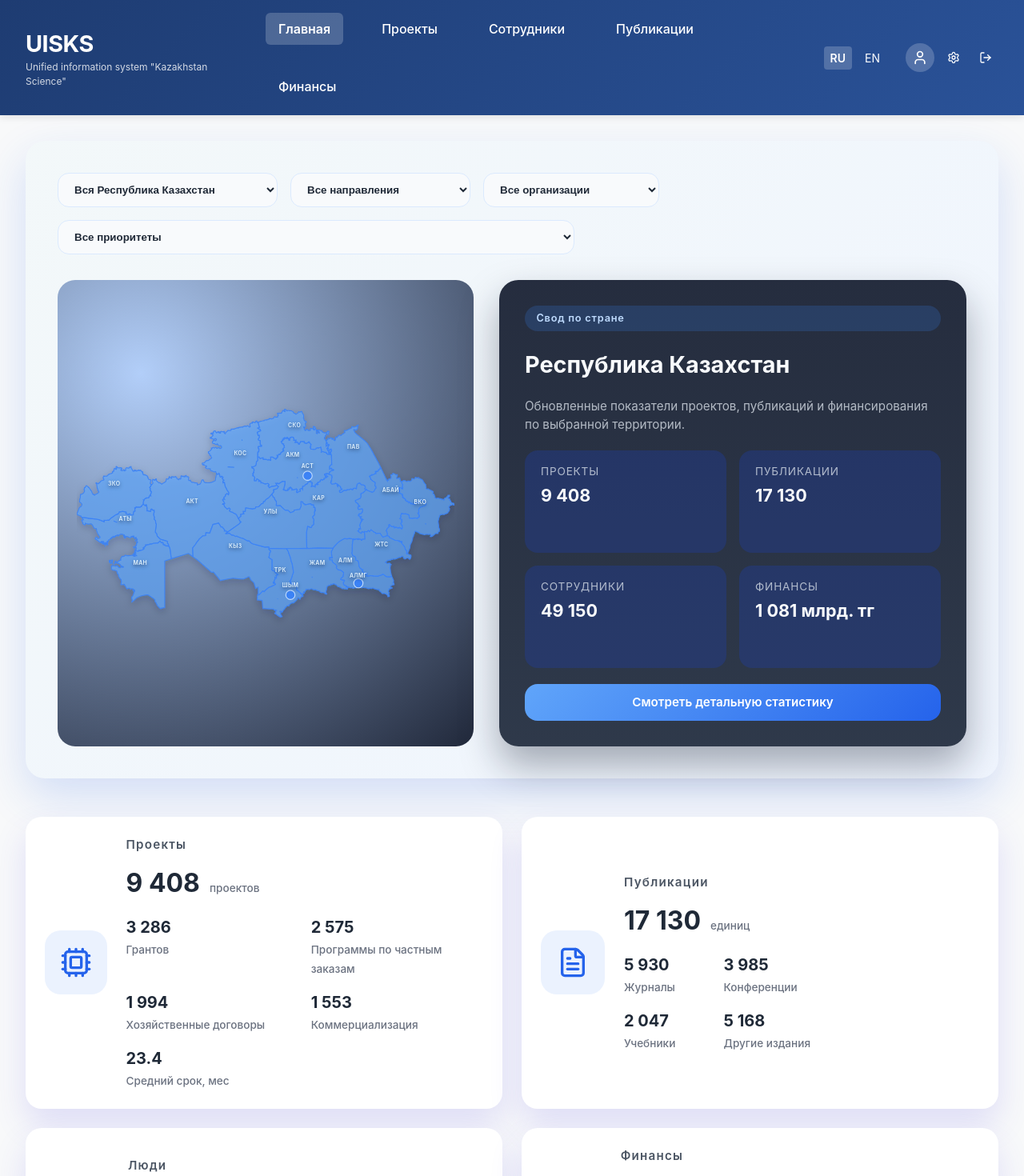
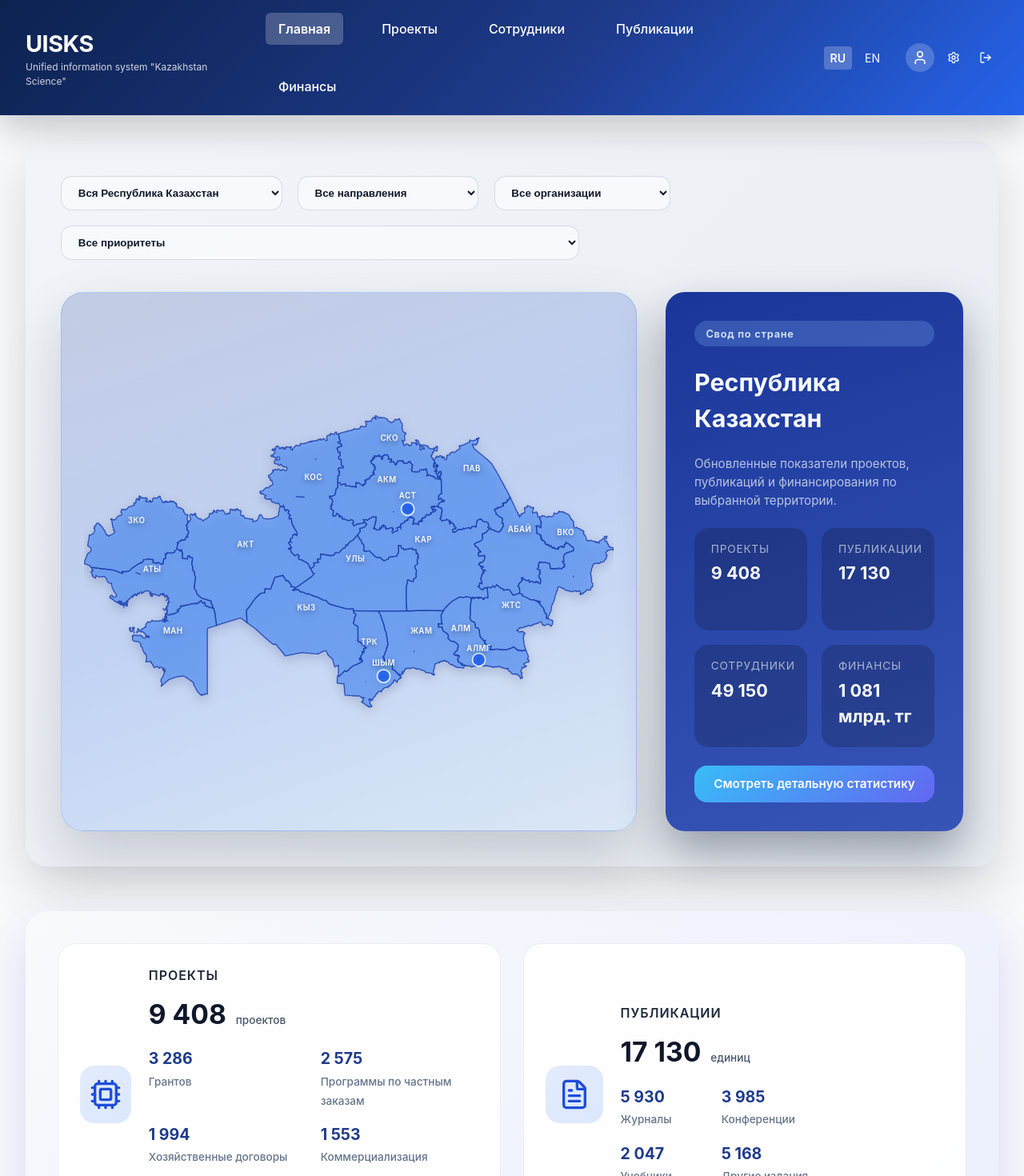
Before and after one commit to stw05/stivs-front-end, a React (Vite) app: page / in a window 1280 px wide. Shown: the top 1470 px of the page at 80% size. Built offline with nearby package versions, Linux system fonts and the light colour scheme.

Commit message:
feat: redesign home page, footer and header

```diff
--- a/src/components/Home/KazakhstanMap.css
+++ b/src/components/Home/KazakhstanMap.css
@@ -1,11 +1,13 @@
 .map-svg {
   width: 100%;
   height: auto;
-  max-width: 520px;
-  border-radius: 22px;
-  background: radial-gradient(circle at 20% 20%, rgba(59, 130, 246, 0.35), rgba(15, 23, 42, 0.92));
-  padding: 1.5rem;
+  max-width: 720px;
+  border-radius: 28px;
+  background: transparent;
+  padding: 0;
   box-sizing: border-box;
+  box-shadow: none;
+  border: none;
 }
 
 .region-group {
@@ -13,30 +15,30 @@
 }
 
 .region-shape {
-  fill: rgba(96, 165, 250, 0.7);
-  stroke: rgba(59, 130, 246, 0.9);
-  stroke-width: 2;
+  fill: rgba(59, 130, 246, 0.55);
+  stroke: rgba(30, 64, 175, 0.88);
+  stroke-width: 1.65;
   transition: fill 0.2s ease, transform 0.2s ease, stroke 0.2s ease;
 }
 
 .region-shape.hovered {
-  fill: rgba(147, 197, 253, 0.85);
+  fill: rgba(96, 165, 250, 0.7);
   stroke: #bfdbfe;
 }
 
 .region-shape.selected {
-  fill: #2563eb;
-  stroke: #60a5fa;
+  fill: #1e3a8a;
+  stroke: #dbeafe;
   transform: translateY(-2px);
 }
 
 .region-label {
   font-size: 0.75rem;
   font-weight: 600;
-  fill: #e0f2fe;
+  fill: #f8fafc;
   text-anchor: middle;
   pointer-events: none;
-  text-shadow: 0 2px 4px rgba(15, 23, 42, 0.55);
+  text-shadow: 0 2px 6px rgba(15, 23, 42, 0.45);
   letter-spacing: 0.05em;
 }
 
@@ -46,9 +48,9 @@
   align-items: center;
   justify-content: center;
   min-height: 320px;
-  border-radius: 22px;
-  background: rgba(15, 23, 42, 0.85);
-  color: #e0f2fe;
+  border-radius: 28px;
+  background: linear-gradient(160deg, rgba(13, 42, 148, 0.9), rgba(30, 64, 175, 0.92));
+  color: #f8fafc;
   font-weight: 600;
   text-align: center;
   padding: 1.25rem;
@@ -59,19 +61,19 @@
 }
 
 .city-marker {
-  fill: rgba(59, 130, 246, 0.95);
-  stroke: #bfdbfe;
+  fill: rgba(37, 99, 235, 0.92);
+  stroke: #e0f2fe;
   stroke-width: 2;
   transition: fill 0.2s ease, transform 0.2s ease, stroke 0.2s ease;
 }
 
 .city-marker.hovered {
-  fill: rgba(147, 197, 253, 0.95);
+  fill: rgba(96, 165, 250, 0.95);
 }
 
 .city-marker.selected {
-  fill: #2563eb;
-  stroke: #60a5fa;
+  fill: #1d4ed8;
+  stroke: #bae6fd;
   transform: scale(1.05);
 }
 
--- a/src/components/Home/regionsData.ts
+++ b/src/components/Home/regionsData.ts
@@ -151,7 +151,7 @@ export const regionsData: RegionShape[] = [
     name: 'Восточно-Казахстанская область',
     shortName: 'ВКО',
     type: 'region',
-  labelOffset: { x: 2, y: -19.4 },
+  labelOffset: { x: 2, y: -40.4 },
     stats: {
       projects: { total: 600, grants: 210, programs: 165, contracts: 130, commercialization: 95, avgDuration: 26 },
       publications: { total: 1120, journals: 380, conferences: 260, books: 140, other: 340 },
@@ -164,7 +164,7 @@ export const regionsData: RegionShape[] = [
     name: 'Абайская область',
     shortName: 'АБАЙ',
     type: 'region',
-  labelOffset: { x: 12, y: -29.2 },
+  labelOffset: { x: 5, y: -29.2 },
     stats: {
       projects: { total: 350, grants: 120, programs: 95, contracts: 68, commercialization: 67, avgDuration: 23 },
       publications: { total: 640, journals: 220, conferences: 150, books: 72, other: 198 },
--- a/src/components/Layout/Header.css
+++ b/src/components/Layout/Header.css
@@ -1,11 +1,11 @@
 .header {
-  background: linear-gradient(135deg, #1e3c72 0%, #2a5298 100%);
+  background: linear-gradient(135deg, #0c224f 0%, #1e3a8a 55%, #2563eb 100%);
   color: white;
   padding: 0;
   position: sticky;
   top: 0;
   z-index: 1000;
-  box-shadow: 0 2px 10px rgba(0, 0, 0, 0.1);
+  box-shadow: 0 18px 36px rgba(15, 23, 42, 0.2);
 }
 
 .header-content {
@@ -55,12 +55,12 @@
 }
 
 .nav-link:hover {
-  background: rgba(255, 255, 255, 0.1);
+  background: rgba(255, 255, 255, 0.12);
   transform: translateY(-1px);
 }
 
 .nav-link.active {
-  background: rgba(255, 255, 255, 0.2);
+  background: rgba(255, 255, 255, 0.22);
   font-weight: 600;
 }
 
@@ -84,7 +84,7 @@
 }
 
 .lang-option.active {
-  background: rgba(255, 255, 255, 0.2);
+  background: rgba(255, 255, 255, 0.22);
   font-weight: 600;
 }
 
--- a/src/components/Layout/Layout.css
+++ b/src/components/Layout/Layout.css
@@ -17,19 +17,20 @@
 }
 
 .footer {
-  background: linear-gradient(135deg, #1e3a8a 0%, #1d4ed8 100%);
-  color: #f8fafc;
-  padding: 1.25rem 0;
+  background: linear-gradient(135deg, #0b1f44 0%, #1e3a8a 55%, #2563eb 100%);
+  color: #ffffff;
+  padding: 1.5rem 0;
   text-align: center;
   margin-top: auto;
-  box-shadow: 0 -4px 20px rgba(15, 23, 42, 0.15);
+  box-shadow: 0 -18px 38px rgba(15, 23, 42, 0.18);
 }
 
 .footer p {
   margin: 0;
-  font-size: 0.9rem;
-  letter-spacing: 0.04em;
-  opacity: 0.9;
+  font-size: 0.95rem;
+  letter-spacing: 0.05em;
+  opacity: 0.96;
+  color: #ffffff;
 }
 
 @media (max-width: 768px) {
--- a/src/components/Layout/Layout.tsx
+++ b/src/components/Layout/Layout.tsx
@@ -14,7 +14,7 @@ const Layout: React.FC = () => {
       </main>
       <footer className="footer">
         <div className="container">
-          <p style={{ color: 'white' }}>Copyright © 2022 Lorem All Rights Reserved</p>
+          <p>Copyright © 2022 Lorem All Rights Reserved</p>
         </div>
       </footer>
     </div>
--- a/src/pages/HomePage.css
+++ b/src/pages/HomePage.css
@@ -1,69 +1,74 @@
 .home-page {
   display: flex;
   flex-direction: column;
-  gap: 3rem;
+  gap: 3.5rem;
 }
 
 .map-section {
-  background: linear-gradient(135deg, rgba(14, 116, 144, 0.05), rgba(59, 130, 246, 0.08));
-  border-radius: 24px;
-  padding: 2.5rem;
-  background-color: white;
-  box-shadow: 0 22px 55px rgba(37, 99, 235, 0.18);
+  background: linear-gradient(135deg, rgba(241, 245, 249, 0.96), rgba(226, 232, 240, 0.75));
+  border-radius: 28px;
+  padding: 2.75rem;
+  box-shadow: 0 26px 60px rgba(15, 23, 42, 0.14);
 }
 
 .map-container {
   display: flex;
   flex-direction: column;
-  gap: 2rem;
+  gap: 2.5rem;
 }
 
 .region-selector {
   display: flex;
   flex-wrap: wrap;
-  gap: 1rem;
+  gap: 1.2rem;
 }
 
 .region-selector select {
-  padding: 0.75rem 1rem;
+  padding: 0.75rem 1.05rem;
   border-radius: 14px;
-  border: 1px solid #dbeafe;
-  background-color: #f8fafc;
+  border: 1px solid rgba(148, 163, 184, 0.35);
+  background-color: rgba(248, 250, 252, 0.92);
   min-width: 220px;
   font-weight: 600;
-  color: #1f2937;
-  transition: border-color 0.2s ease, box-shadow 0.2s ease;
+  color: #0f172a;
+  transition: border-color 0.2s ease, box-shadow 0.2s ease, background-color 0.2s ease;
 }
 
 .region-selector select:focus {
   outline: none;
   border-color: #2563eb;
-  box-shadow: 0 0 0 3px rgba(37, 99, 235, 0.15);
+  background-color: #f8fafc;
+  box-shadow: 0 0 0 3px rgba(59, 130, 246, 0.18);
 }
 
 .map-panel {
   display: flex;
-  gap: 2rem;
+  gap: 2.25rem;
   align-items: stretch;
   flex-wrap: wrap;
 }
 
 .map-panel .map-svg {
-  flex: 1 1 55%;
-  min-width: 320px;
+  flex: 1 1 68%;
+  min-width: 400px;
+  background: linear-gradient(160deg, rgba(13, 42, 148, 0.2), rgba(37, 99, 235, 0.22), rgba(148, 197, 253, 0.18));
+  border-radius: 28px;
+  padding: 1.75rem;
+  border: 1px solid rgba(59, 130, 246, 0.24);
+  box-shadow: 0 32px 68px rgba(15, 23, 42, 0.18);
 }
 
 .map-info {
   flex: 1 1 300px;
   min-width: 280px;
-  background: linear-gradient(180deg, rgba(15, 23, 42, 0.9), rgba(30, 41, 59, 0.92));
+  background: linear-gradient(160deg, rgba(13, 42, 148, 0.94), rgba(30, 64, 175, 0.88));
   border-radius: 24px;
-  padding: 2rem;
+  padding: 2.25rem;
   color: #f8fafc;
   display: flex;
   flex-direction: column;
-  gap: 1.25rem;
-  box-shadow: 0 24px 48px rgba(15, 23, 42, 0.35);
+  gap: 1.4rem;
+  box-shadow: 0 28px 55px rgba(15, 23, 42, 0.38);
 }
 
 .map-tag {
@@ -74,34 +79,34 @@
   border-radius: 999px;
   font-size: 0.8rem;
   font-weight: 600;
-  background: rgba(59, 130, 246, 0.2);
-  color: #bfdbfe;
+  background: rgba(148, 197, 255, 0.22);
+  color: #dbeafe;
   letter-spacing: 0.06em;
 }
 
 .map-info h2 {
   margin: 0;
-  font-size: 1.8rem;
+  font-size: 1.9rem;
   font-weight: 700;
 }
 
 .map-info-subtitle {
   margin: 0;
   font-size: 0.95rem;
-  color: rgba(226, 232, 240, 0.75);
+  color: rgba(226, 232, 240, 0.78);
   line-height: 1.5;
 }
 
 .map-info-grid {
   display: grid;
   grid-template-columns: repeat(2, minmax(0, 1fr));
-  gap: 1rem;
+  gap: 1.15rem;
 }
 
 .map-info-item {
-  background: rgba(30, 64, 175, 0.32);
-  border-radius: 16px;
-  padding: 1rem 1.25rem;
+  background: rgba(15, 23, 42, 0.25);
+  border-radius: 18px;
+  padding: 1rem 1.3rem;
   display: flex;
   flex-direction: column;
   gap: 0.25rem;
@@ -110,7 +115,7 @@
 
 .map-info-item-label {
   font-size: 0.85rem;
-  color: rgba(226, 232, 240, 0.75);
+  color: rgba(226, 232, 240, 0.7);
   text-transform: uppercase;
   letter-spacing: 0.06em;
 }
@@ -126,7 +131,7 @@
   padding: 0.85rem 1.5rem;
   border-radius: 16px;
   border: none;
-  background: linear-gradient(135deg, #60a5fa, #2563eb);
+  background: linear-gradient(135deg, #38bdf8, #6366f1);
   color: white;
   font-weight: 600;
   cursor: pointer;
@@ -136,48 +141,53 @@
 
 .map-action-button:hover {
   transform: translateY(-2px);
-  box-shadow: 0 15px 30px rgba(59, 130, 246, 0.35);
+  box-shadow: 0 18px 38px rgba(99, 102, 241, 0.45);
 }
 
 .map-action-button:focus {
   outline: none;
-  box-shadow: 0 0 0 4px rgba(96, 165, 250, 0.45);
+  box-shadow: 0 0 0 3px rgba(96, 165, 250, 0.55);
 }
 
 .stats-section {
   display: flex;
   flex-direction: column;
-  gap: 1.5rem;
+  gap: 1.75rem;
+  padding: 2.5rem;
+  background: linear-gradient(135deg, rgba(248, 250, 252, 0.93), rgba(224, 231, 255, 0.65));
+  border-radius: 28px;
+  box-shadow: 0 24px 55px rgba(79, 70, 229, 0.18);
 }
 
 .stats-grid {
   display: grid;
   grid-template-columns: repeat(2, 1fr);
-  gap: 1.5rem;
+  gap: 1.75rem;
 }
 
 .stat-card {
-  background: white;
-  border-radius: 20px;
-  padding: 1.5rem;
+  background: rgba(255, 255, 255, 0.92);
+  border-radius: 22px;
+  padding: 1.75rem;
   display: flex;
-  gap: 1.5rem;
+  gap: 1.35rem;
   align-items: center;
-  box-shadow: 0 20px 40px rgba(79, 70, 229, 0.15);
-  transition: transform 0.2s ease, box-shadow 0.2s ease;
+  box-shadow: inset 0 0 0 1px rgba(148, 163, 184, 0.18);
+  transition: transform 0.2s ease, box-shadow 0.2s ease, background-color 0.2s ease;
 }
 
 .stat-card:hover {
   transform: translateY(-5px);
-  box-shadow: 0 25px 50px rgba(79, 70, 229, 0.2);
+  box-shadow: 0 28px 55px rgba(79, 70, 229, 0.22);
+  background-color: rgba(255, 255, 255, 0.98);
 }
 
 .stat-icon {
-  background: rgba(59, 130, 246, 0.1);
-  color: #2563eb;
-  width: 80px;
-  height: 80px;
-  border-radius: 20px;
+  background: linear-gradient(135deg, rgba(37, 99, 235, 0.12), rgba(59, 130, 246, 0.18));
+  color: #1d4ed8;
+  width: 72px;
+  height: 72px;
+  border-radius: 18px;
   display: flex;
   align-items: center;
   justify-content: center;
@@ -185,10 +195,11 @@
 
 .stat-content h3 {
   margin: 0;
-  font-size: 0.95rem;
+  font-size: 1rem;
   font-weight: 600;
-  color: #4b5563;
-  letter-spacing: 0.08em;
+  color: #1e293b;
+  letter-spacing: 0.06em;
+  text-transform: uppercase;
 }
 
 .stat-main {
@@ -199,14 +210,14 @@
 }
 
 .stat-value {
-  font-size: 2rem;
+  font-size: 2.1rem;
   font-weight: 700;
-  color: #1f2937;
+  color: #0f172a;
 }
 
 .stat-unit {
   font-size: 0.85rem;
-  color: #6b7280;
+  color: #475569;
   font-weight: 500;
 }
 
@@ -214,19 +225,19 @@
   margin-top: 1rem;
   display: grid;
   grid-template-columns: repeat(2, 1fr);
-  gap: 1rem;
+  gap: 1.1rem;
 }
 
 .stat-item-value {
   display: block;
-  font-size: 1.25rem;
+  font-size: 1.22rem;
   font-weight: 700;
-  color: #1f2937;
+  color: #1e3a8a;
 }
 
 .stat-item-label {
   font-size: 0.85rem;
-  color: #6b7280;
+  color: #64748b;
   font-weight: 500;
 }
 
@@ -242,6 +253,10 @@
   .stats-grid {
     grid-template-columns: 1fr;
   }
+
+  .stats-section {
+    padding: 2rem;
+  }
 }
 
 @media (max-width: 768px) {
@@ -254,7 +269,7 @@
   }
 
   .map-section {
-    padding: 1.75rem;
+    padding: 2rem;
   }
 
   .map-panel {
@@ -271,8 +286,8 @@
   }
 
   .stat-icon {
-    width: 60px;
-    height: 60px;
+    width: 64px;
+    height: 64px;
   }
 
   .stat-items {
@@ -288,4 +303,8 @@
   .map-info-item {
     min-height: auto;
   }
+
+  .stats-section {
+    padding: 1.75rem;
+  }
 }
```
